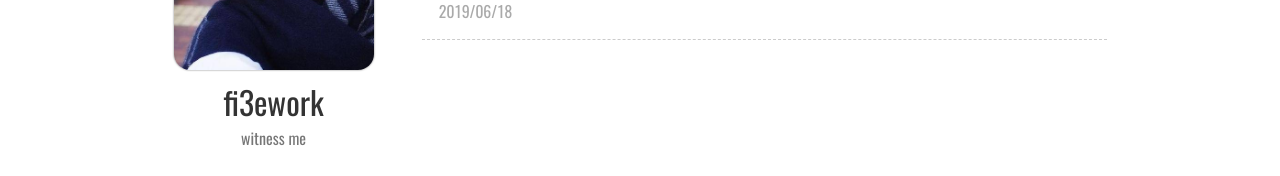
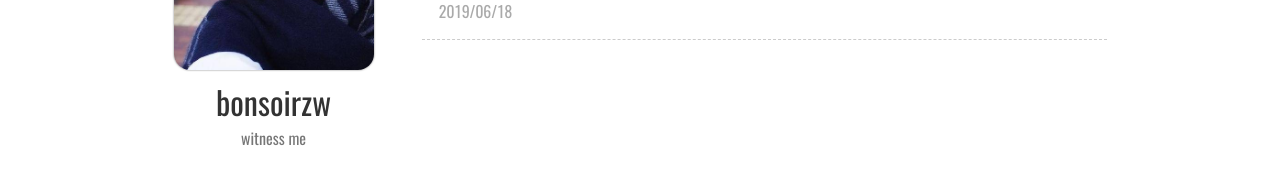
Before and after one commit to wangzaiaaa/wangzaiaaa.github.io, a plain HTML site: page index.html in a window 1280 px wide. Shown: the part 620-796 px from the top of the page. Drawn offline with nearby package versions, Linux system fonts and the light colour scheme; some packages are replaced by stand-ins of ours; no server answers; a script that the page names is missing; a web font is replaced by a local one.

Commit message:
Site updated: 2019-06-18 19:26:57

```diff
--- a/index.html
+++ b/index.html
@@ -389,7 +389,7 @@ Mo...
 
             <div class="profile">
     <img class="profile-avatar" alt="avatar" src= /avatar/xinyuanjieyi.jpg >
-    <div class="profile-name">fi3ework</div>
+    <div class="profile-name">bonsoirzw</div>
 
     <div class="profile-signature">
         witness me
```
Also changed, not shown: 1 other file.
